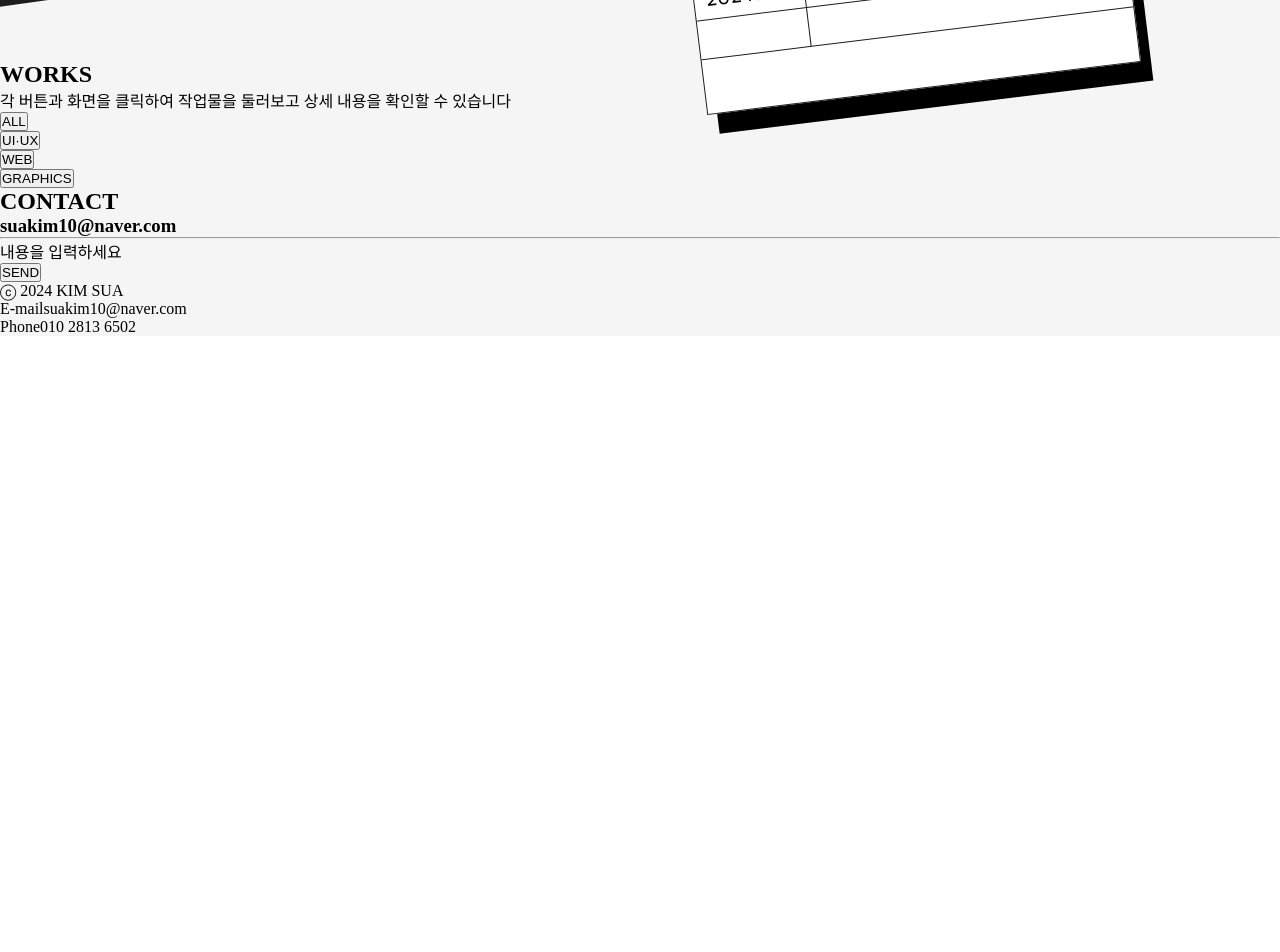
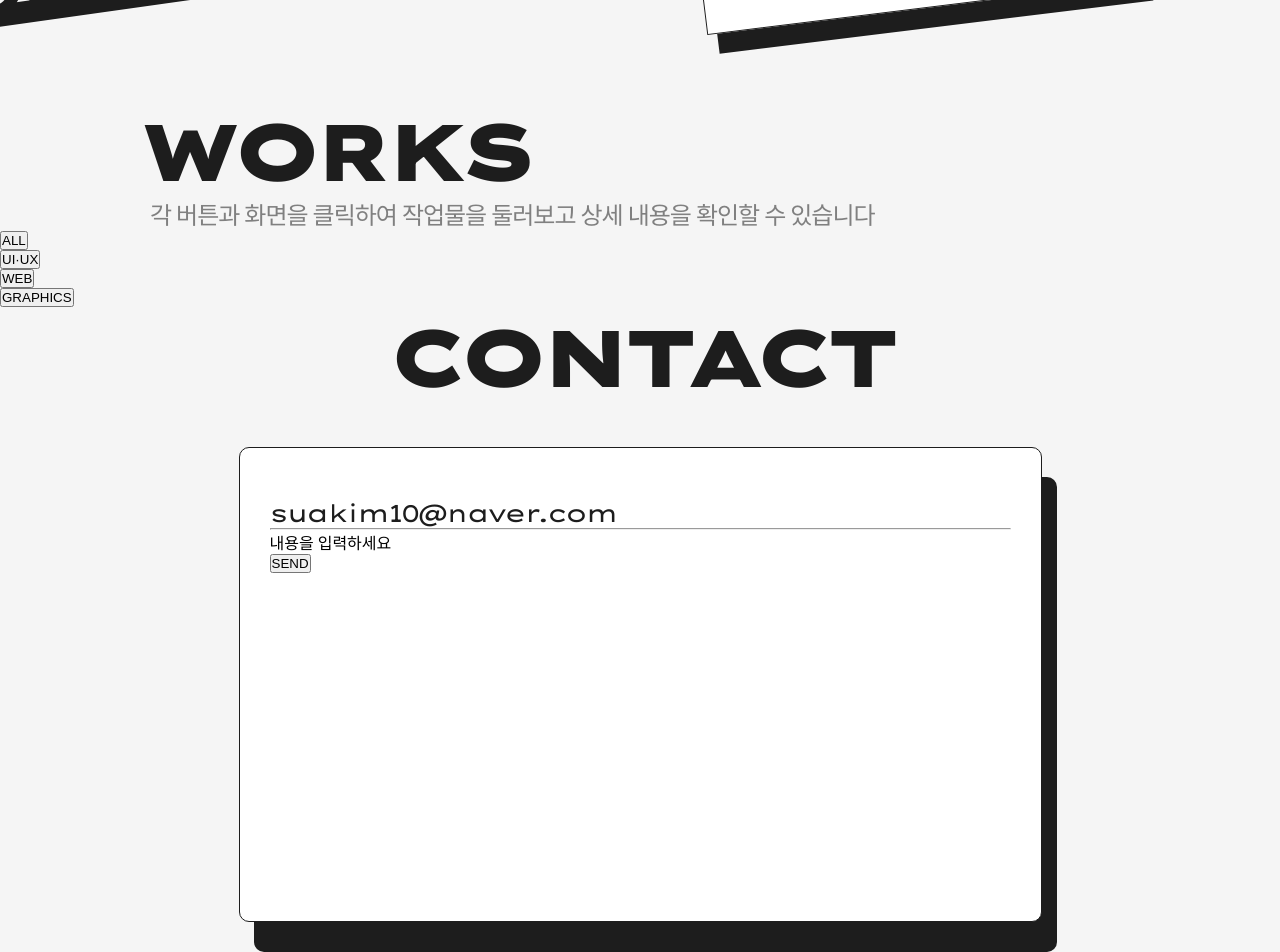
Before and after one commit to suakim1021/2024-graduate-portfolio, a plain HTML site: page index.html in a window 1280 px wide. Shown: the part 4334-5286 px from the top of the page. Before the commit the page ends 4670 px from the top, so only its background shows below. Drawn offline with Linux system fonts and the light colour scheme; a web font is replaced by a local one.

Commit message:
컨택트 항목 일부 구현 (10/28)

```diff
--- a/index.html
+++ b/index.html
@@ -292,11 +292,14 @@
     </section>
 
     <section id="footer">
-        <p>ⓒ 2024 KIM SUA</p>
-        <ul>
-            <li><span>E-mail</span>suakim10@naver.com</li>
-            <li><span>Phone</span>010 2813 6502</li>
-        </ul>
+        <div class="txt_wrap">
+            <p>ⓒ 2024 KIM SUA</p>
+            <ul>
+                <li><span>E-mail</span>suakim10@naver.com</li>
+                <li><span>Phone</span>010 2813 6502</li>
+            </ul>
+        </div>
+
     </section>
 
 
--- a/style.css
+++ b/style.css
@@ -87,15 +87,12 @@ input[type="radio"]:checked + label > .notification{
 input[id="radio1"]:checked ~ .slide{
     transform: translateX(0);
 }
-
 input[id="radio2"]:checked ~ .slide{
     transform: translateX(100%);
 }
-
 input[id="radio3"]:checked ~ .slide{
     transform: translateX(200%);
 }
-
 input[id="radio4"]:checked ~ .slide{
     transform: translateX(300%);
 }
@@ -105,7 +102,6 @@ input[id="radio4"]:checked ~ .slide{
     font-size: 16px;
     font-weight: 400;
 }
-
 .slide{
     position: absolute;
     display: flex;
@@ -117,7 +113,6 @@ input[id="radio4"]:checked ~ .slide{
     border-radius:99px;
     transition: 0.25s ease-out;
 }
-
 @media (max-width:700px){
     .tabs{
         transform:scale(0.6);
@@ -241,7 +236,7 @@ input[id="radio4"]:checked ~ .slide{
 /*무한 스크롤링 배너*/
 #banner {
     width: 100%;
-    height: 370px;
+    height: 390px;
     overflow: hidden;
     background-color: var(--color-lightgray);
     user-select: none;
@@ -295,7 +290,7 @@ input[id="radio4"]:checked ~ .slide{
     position: relative;
 }
 #about .profile .title {
-    padding-top: 200px;
+    padding-top:170px;
 }
 #about .profile .title h2 {
     font-family: KorFont;
@@ -356,14 +351,14 @@ input[id="radio4"]:checked ~ .slide{
     border-radius: 10px;
     border: 1px solid var(--color-black);
     background-color: var(--color-green);
-    box-shadow: 10px 20px;
+    box-shadow: 10px 20px var(--color-black);
 
     transition: .3s;
     cursor: pointer;
 
     position: absolute;
     left: 180px;
-    top: 750px;
+    top: 650px;
 }
 #about .profile .idcard:hover {
     /*마우스오버 시 기울기+뎁스 변화*/
@@ -411,7 +406,7 @@ input[id="radio4"]:checked ~ .slide{
     height: 662px;
     border: 1px solid var(--color-black);
     background-color: #fff;
-    box-shadow: 10px 20px;
+    box-shadow: 10px 20px var(--color-black);
     overflow: hidden;
 
     transition: .3s;
@@ -514,12 +509,100 @@ input[id="radio4"]:checked ~ .slide{
 
     position: absolute;
     left: 767px;
-    top: 600px;
+    top: 530px;
 }
 #about .profile .memo.second {
     rotate: -7deg;
 
     position: absolute;
     right: 180px;
-    top: 700px;
+    top: 600px;
 }
+
+/* :::::: works 항목 스타일 :::::: */
+#works {
+    width: 100%;
+}
+#works .content_wrap .title {
+    margin-left: 140px;
+}
+#works .content_wrap .title h2 {
+    font-family: EngFont;
+    font-size: 80px;
+    font-weight: 900;
+    letter-spacing: -10px;
+    color: var(--color-black);
+    margin-bottom: -5px;
+}
+#works .content_wrap .title p {
+    font-family: KorFont;
+    font-size: 24px;
+    font-weight: 400;
+    letter-spacing: -1px;
+    color: gray;
+    margin-left: 10px;
+}
+
+
+/* :::::: 컨택트 섹션 스타일 :::::: */
+#contact {
+    width: 100%;
+    height: 1000px;
+}
+#contact .content_wrap {
+    position: relative;
+}
+#contact .content_wrap .title {
+}
+#contact .content_wrap .title h2 {
+    font-family: EngFont;
+    font-size: 80px;
+    font-weight: 900;
+    letter-spacing: -10px;
+    color: var(--color-black);
+    margin-bottom: 40px;
+    text-align: center;
+}
+#contact .content_wrap .mail {
+    transition: .3s;
+
+    width: 803px;
+    height: 475px;
+    border-radius: 10px;
+    border: 1px solid var(--color-black);
+    background-color: #fff;
+    box-shadow: 15px 30px var(--color-black);
+    margin: auto;
+    padding: 50px 30px;
+}
+#contact .content_wrap .mail:hover {
+    transform: translateX(20px) translateY(30px);
+    box-shadow: 2px 2px var(--color-black);
+}
+#contact .content_wrap .mail h3 {
+    font-family: EngFont;
+    font-size: 24px;
+    font-weight: 400;
+    letter-spacing: -3px;
+    color: var(--color-black);
+}
+
+
+/* :::::: 푸터 :::::: */
+#footer {
+    width: 100%;
+    height: 212px;
+    background-color: var(--color-black);
+    padding-left: 140px;
+    padding-top: 60px;
+}
+#footer .txt_wrap p, #footer .txt_wrap ul li {
+    font-family: KorFont;
+    font-size: 15px;
+    font-weight: 300;
+    color: gray;
+    margin-bottom: 10px;
+}
+#footer .txt_wrap ul li span {
+    margin-right: 20px;
+}
```
